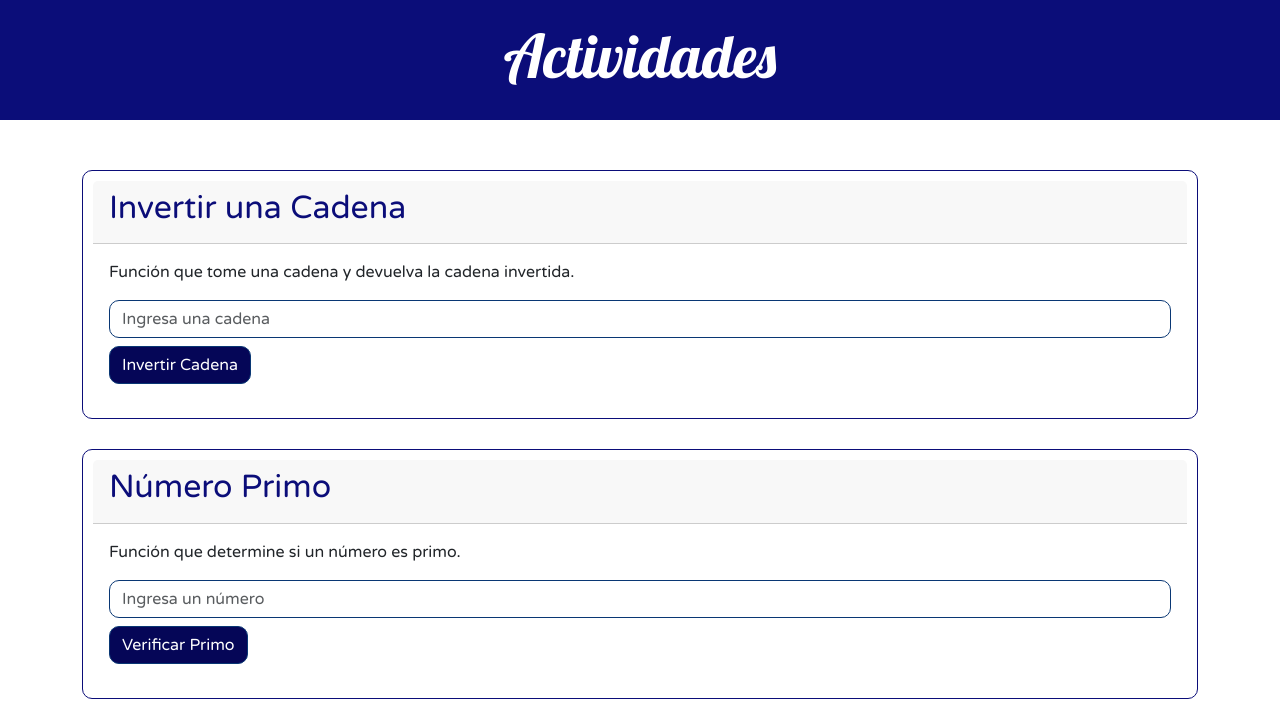
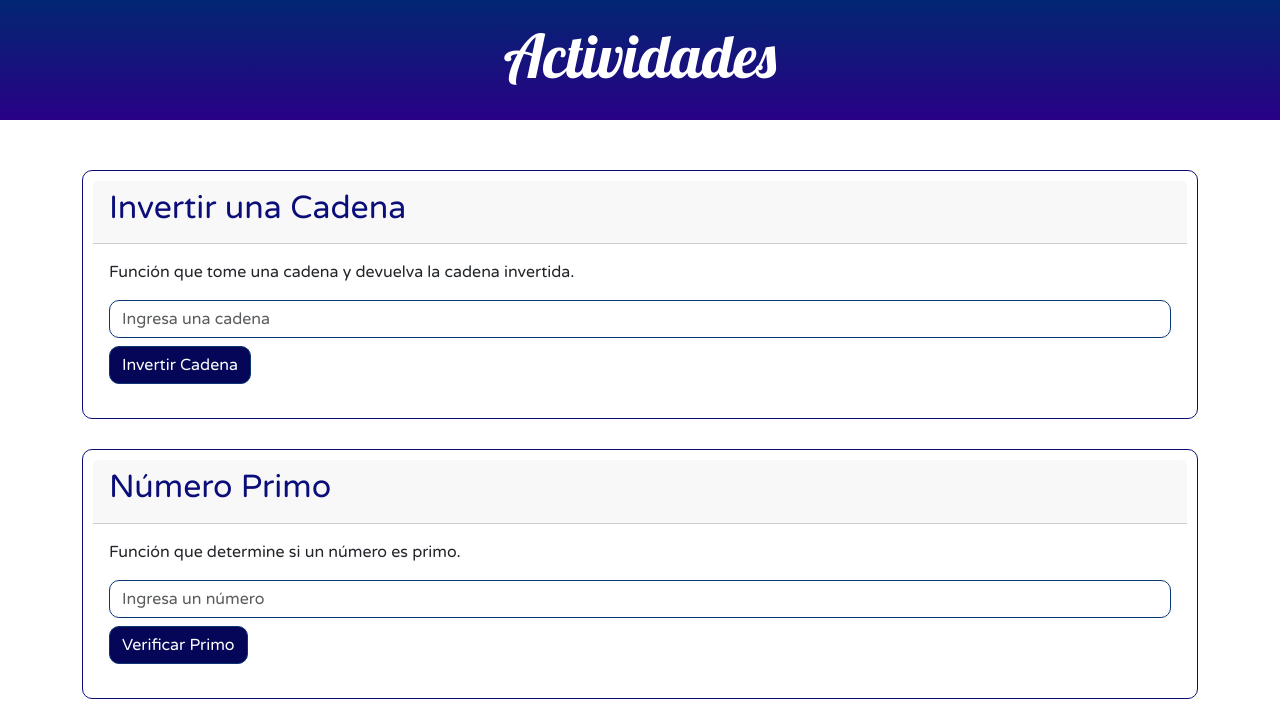
Before and after one commit to Yahirpuc/EjerciciosPracticosJS, a plain HTML site: page index.html in a window 1280 px wide. Shown: the top 728 px of the page. Drawn offline with nearby package versions, Linux system fonts and the light colour scheme.

Commit message:
Update index.html

```diff
--- a/index.html
+++ b/index.html
@@ -22,7 +22,7 @@
             font-family: "Lobster", sans-serif;
             text-align: center;
 
-            background-color: rgb(11, 13, 121);
+            background: linear-gradient( #022672, #290186);
             color: white;
             padding: 20px;
             margin-bottom: 50px;
```
